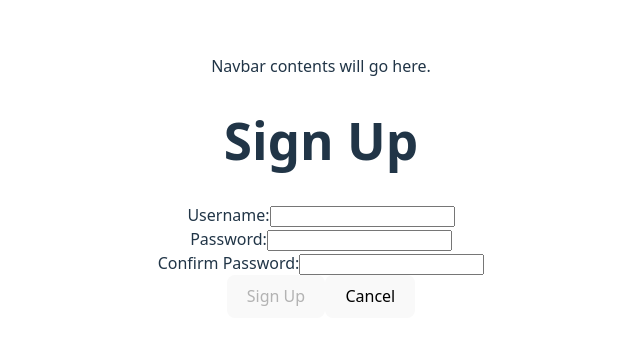
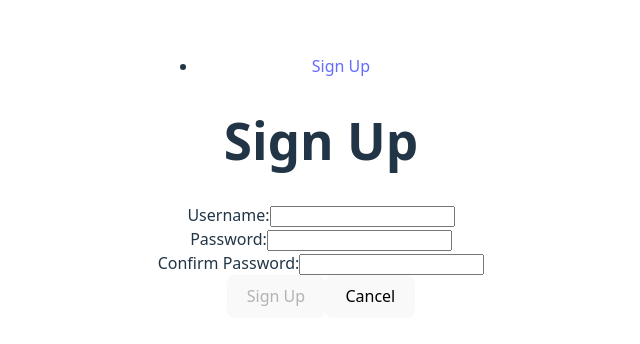
Before and after one commit to Angellsworth/react-jwt-auth-template, a React (Vite) app: page /sign-up in a window 1280 px wide. Shown: the part 222-566 px from the top of the page, without its empty margins (319-959 px from the left). Built offline with nearby package versions, Linux system fonts and the light colour scheme.

Commit message:
wip: updated navbar

```diff
--- a/src/components/NavBar/NavBar.jsx
+++ b/src/components/NavBar/NavBar.jsx
@@ -1,9 +1,12 @@
 // src/components/NavBar/NavBar.jsx
+import { Link } from "react-router"
 
 const NavBar = () => {
     return (
         <nav>
-            <p>Navbar contents will go here.</p>
+            <ul>
+                <li><Link to='/sign-up'>Sign Up</Link></li>
+            </ul>
         </nav>
     )
 }
```
